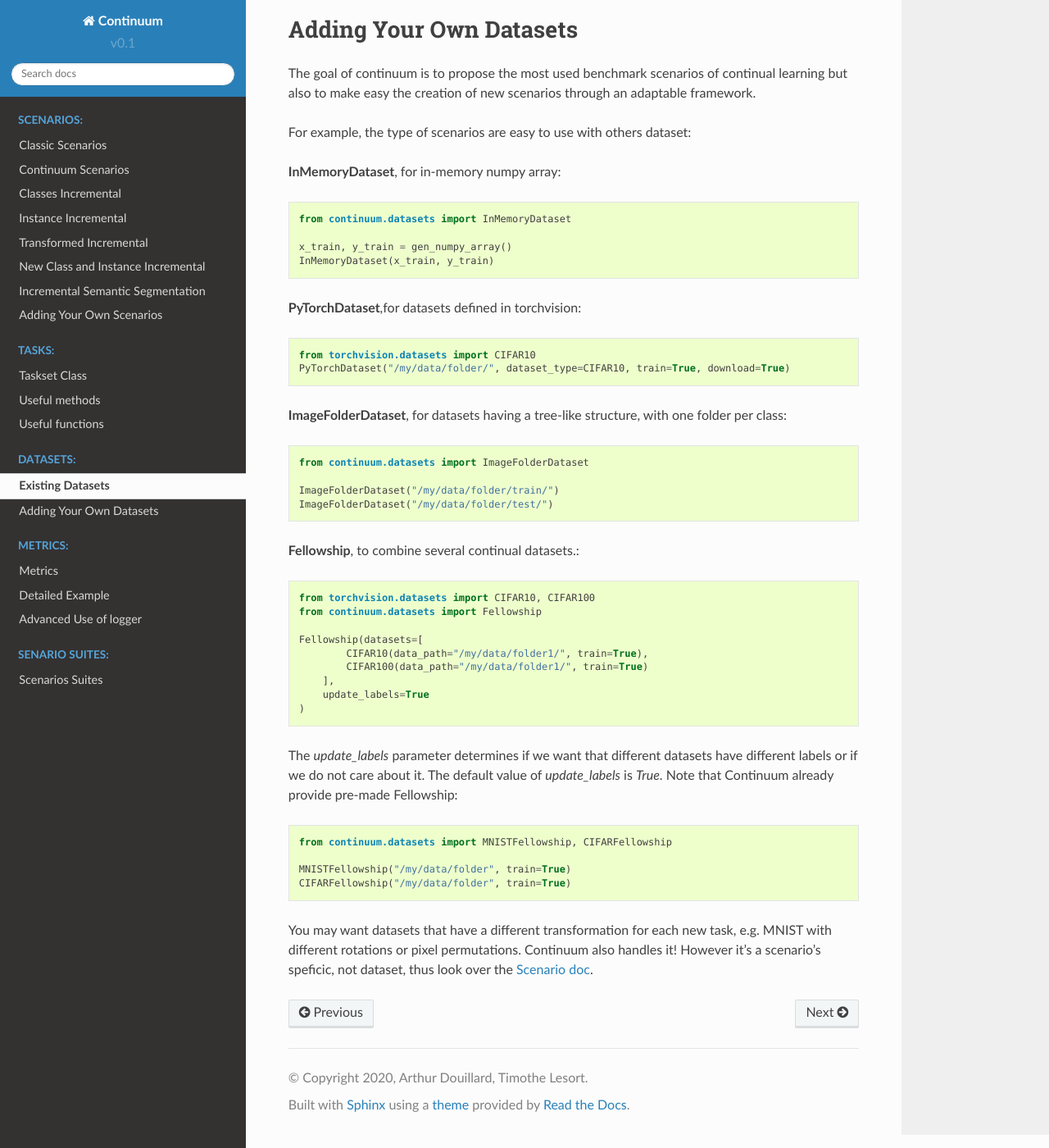
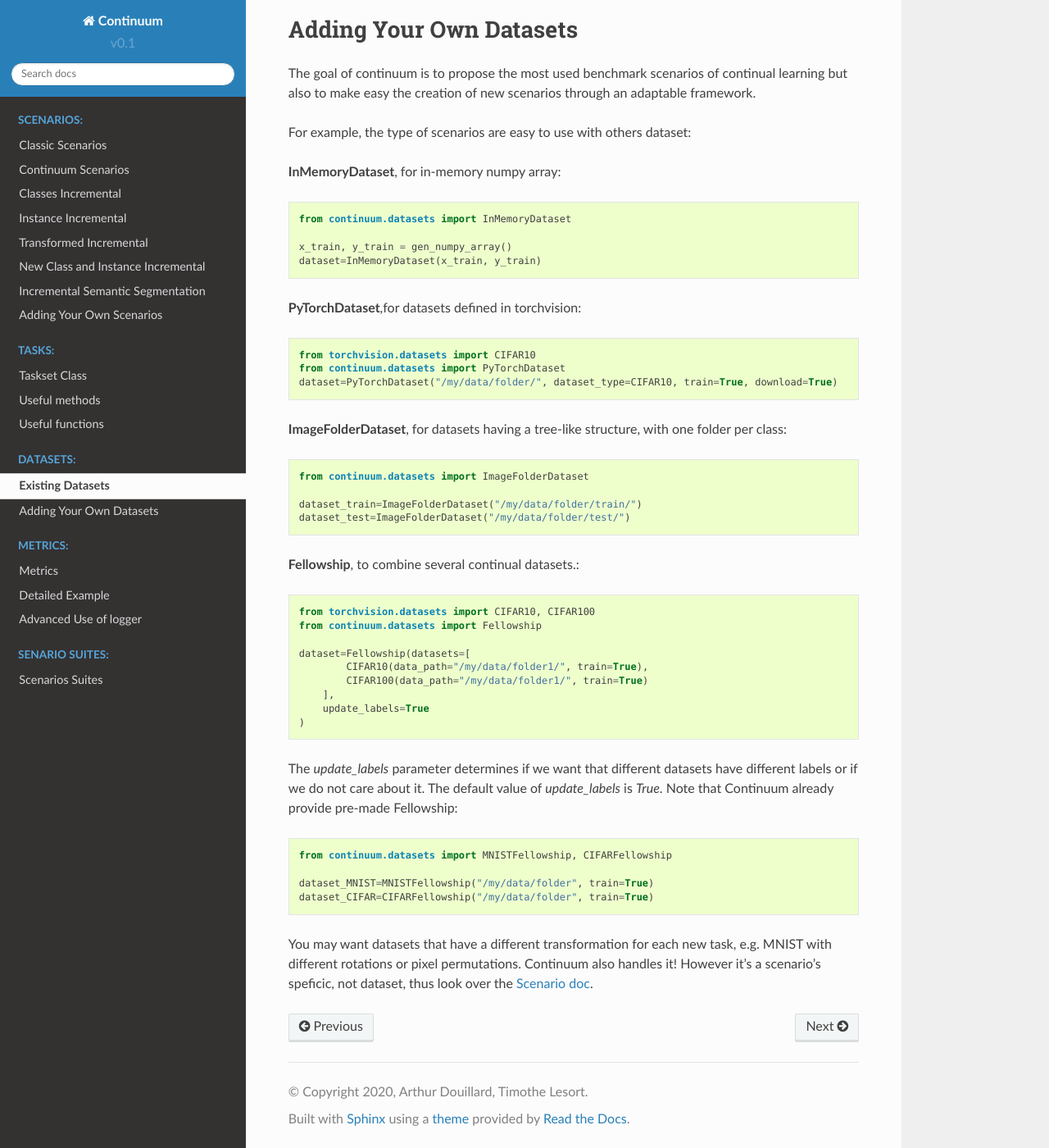
Before and after one commit to Continvvm/continuum, a Sphinx documentation site: the page built from docs/_tutorials/datasets/dataset.rst, in a window 1280 px wide and 1400 px high, scrolled down 2102 px. Shown: the whole window at 82% size. Built offline with Sphinx 7.4.7 and the Read the Docs theme 2.0.0, drawn with Linux system fonts in a browser that asks for light colours; some of the changed text lies outside the part shown.

Commit message:
small clarification in snippets

```diff
--- a/docs/_tutorials/datasets/dataset.rst
+++ b/docs/_tutorials/datasets/dataset.rst
@@ -74,8 +74,8 @@ initialization differ:
     from continuum import ClassIncremental
     from continuum.datasets import ImageNet1000
 
-    ImageNet1000("/my/data/folder/imagenet/train/", train=True)
-    ImageNet1000("/my/data/folder/imagenet/val/", train=False)
+    dataset_100=ImageNet1000("/my/data/folder/imagenet/train/", train=True)
+    dataset_1000=ImageNet1000("/my/data/folder/imagenet/val/", train=False)
 
 Note that Continuum cannot download ImageNet's data, it's on you! We also provide ImageNet100,
 a subset of 100 classes of ImageNet. The subset meta-data are automatically downloaded,
@@ -88,10 +88,10 @@ be downloaded:
 
     from continuum.datasets import Core50, Core50v2_79, Core50v2_196, Core50v2_391
 
-    Core50("/data/data/folder/CORe50/", train=True, download=True)
-    Core50v2_79("/data/douillard/CORe50/", train=True, download=True)
-    Core50v2_196("/data/douillard/CORe50/", train=True, download=True)
-    Core50v2_391("/data/douillard/CORe50/", train=True, download=True)
+    dataset=Core50("/data/data/folder/CORe50/", train=True, download=True)
+    dataset_79=Core50v2_79("/data/douillard/CORe50/", train=True, download=True)
+    dataset_196=Core50v2_196("/data/douillard/CORe50/", train=True, download=True)
+    dataset_391=Core50v2_391("/data/douillard/CORe50/", train=True, download=True)
 
 If you wish to learn CORe50 in the class-incremental scenario (NC), `Core50` suffices. Although,
 for instance-incremental scenario (NI and NIC), you need to use `Core50v2_79`,
@@ -105,7 +105,7 @@ In addition to Computer Vision dataset, Continuum also provide one NLP dataset:
 
     from continuum.datasets import MultiNLI
 
-    MultiNLI("/my/data/folder", train=True, download=True)
+    dataset=MultiNLI("/my/data/folder", train=True, download=True)
 
 The MultiNLI dataset provides text written in different styles and categories.
 This dataset can be used in Continual Learning in a New Instances (NI) setting
@@ -127,7 +127,7 @@ For example, the type of scenarios are easy to use with others dataset:
     from continuum.datasets import InMemoryDataset
 
     x_train, y_train = gen_numpy_array()
-    InMemoryDataset(x_train, y_train)
+    dataset=InMemoryDataset(x_train, y_train)
 
 
 **PyTorchDataset**,for datasets defined in torchvision:
@@ -135,7 +135,8 @@ For example, the type of scenarios are easy to use with others dataset:
 .. code-block:: python
 
     from torchvision.datasets import CIFAR10
-    PyTorchDataset("/my/data/folder/", dataset_type=CIFAR10, train=True, download=True)
+    from continuum.datasets import PyTorchDataset
+    dataset=PyTorchDataset("/my/data/folder/", dataset_type=CIFAR10, train=True, download=True)
 
 
 **ImageFolderDataset**, for datasets having a tree-like structure, with one folder per class:
@@ -144,8 +145,8 @@ For example, the type of scenarios are easy to use with others dataset:
 
     from continuum.datasets import ImageFolderDataset
 
-    ImageFolderDataset("/my/data/folder/train/")
-    ImageFolderDataset("/my/data/folder/test/")
+    dataset_train=ImageFolderDataset("/my/data/folder/train/")
+    dataset_test=ImageFolderDataset("/my/data/folder/test/")
 
 **Fellowship**, to combine several continual datasets.:
 
@@ -154,7 +155,7 @@ For example, the type of scenarios are easy to use with others dataset:
     from torchvision.datasets import CIFAR10, CIFAR100
     from continuum.datasets import Fellowship
 
-    Fellowship(datasets=[
+    dataset=Fellowship(datasets=[
             CIFAR10(data_path="/my/data/folder1/", train=True),
             CIFAR100(data_path="/my/data/folder1/", train=True)
         ],
@@ -169,8 +170,8 @@ Note that Continuum already provide pre-made Fellowship:
 
     from continuum.datasets import MNISTFellowship, CIFARFellowship
 
-    MNISTFellowship("/my/data/folder", train=True)
-    CIFARFellowship("/my/data/folder", train=True)
+    dataset_MNIST=MNISTFellowship("/my/data/folder", train=True)
+    dataset_CIFAR=CIFARFellowship("/my/data/folder", train=True)
 
 You may want datasets that have a different transformation for each new task, e.g.
 MNIST with different rotations or pixel permutations. Continuum also handles it!
```
